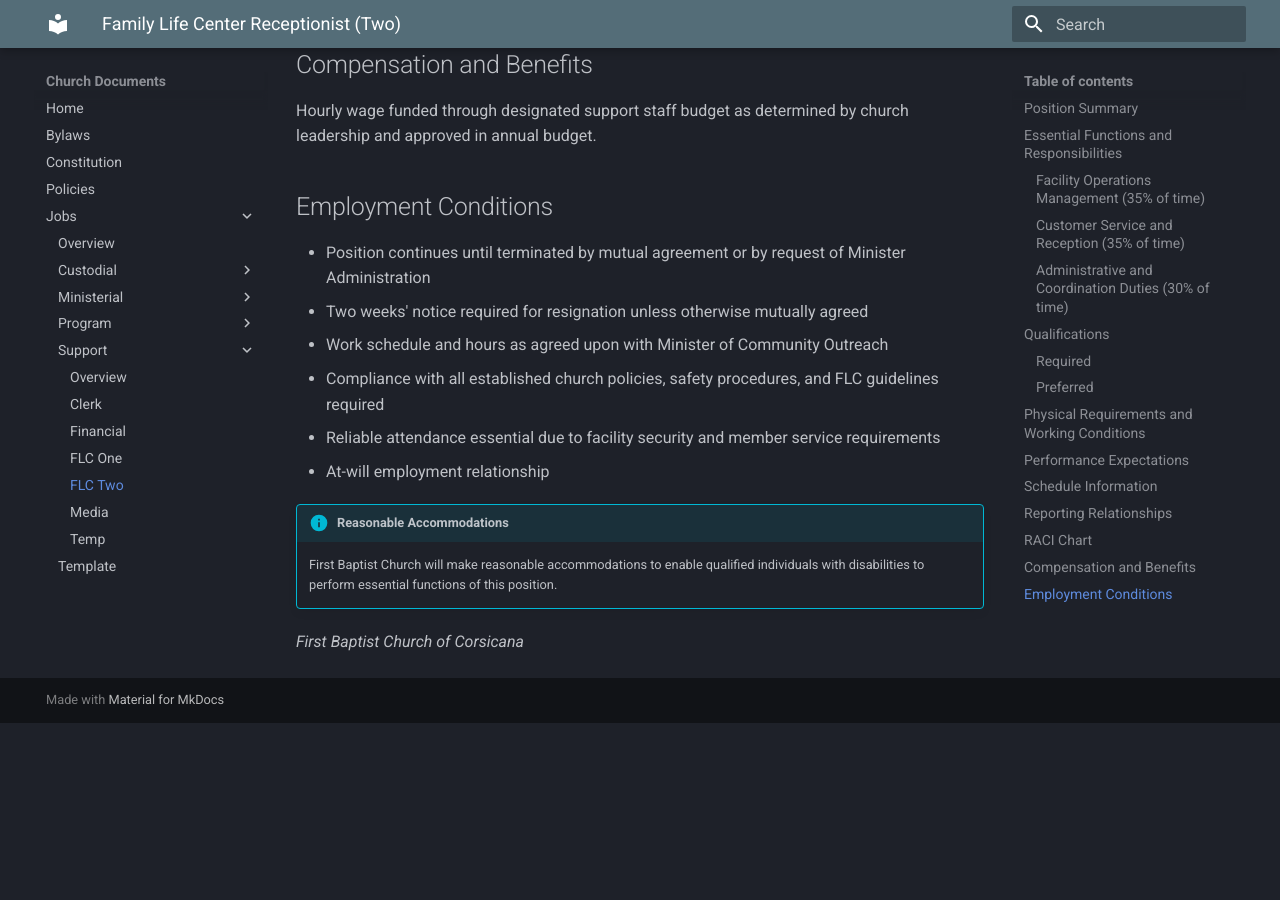
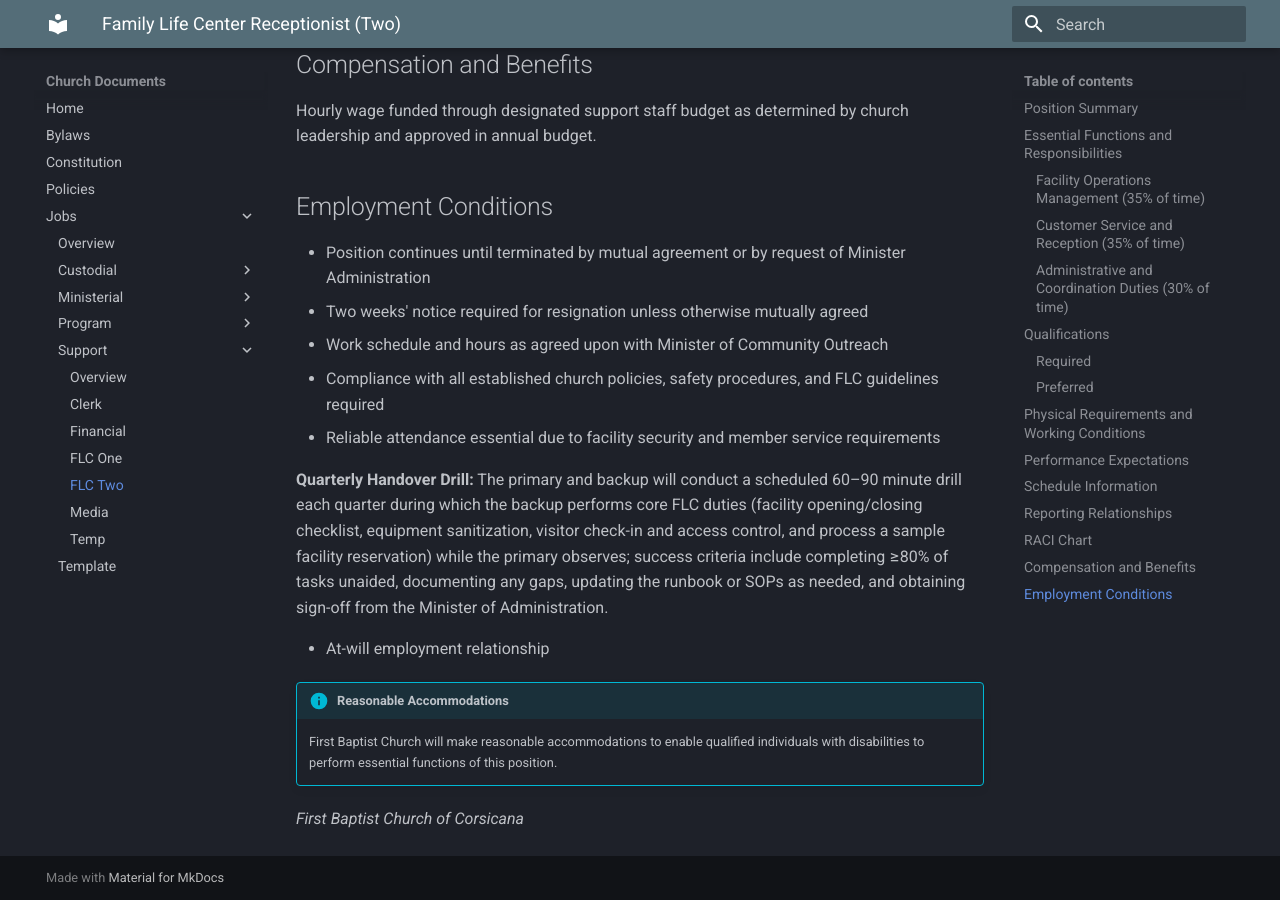
Before and after one commit to fbccana/church-docs, an MkDocs documentation site: the page built from docs/jobs/support/job-support-flc-two.md, in a window 1280 px wide and 900 px high, scrolled down 3608 px. Built offline with MkDocs 1.6.1 and Material for MkDocs 9.7.7, drawn with Linux system fonts in a browser that asks for light colours; before the commit the page ends 4331 px from its top, so only the background shows below that.

Commit message:
docs(jobs): add quarterly handover drill script to key support roles (Financial, FLCs, Media)

```diff
--- a/docs/jobs/support/job-support-flc-two.md
+++ b/docs/jobs/support/job-support-flc-two.md
@@ -114,6 +114,9 @@ Hourly wage funded through designated support staff budget as determined by chur
 - Work schedule and hours as agreed upon with Minister of Community Outreach
 - Compliance with all established church policies, safety procedures, and FLC guidelines required
 - Reliable attendance essential due to facility security and member service requirements
+
+**Quarterly Handover Drill:** The primary and backup will conduct a scheduled 60–90 minute drill each quarter during which the backup performs core FLC duties (facility opening/closing checklist, equipment sanitization, visitor check-in and access control, and process a sample facility reservation) while the primary observes; success criteria include completing ≥80% of tasks unaided, documenting any gaps, updating the runbook or SOPs as needed, and obtaining sign-off from the Minister of Administration.
+
 - At-will employment relationship
 
 !!! info "Reasonable Accommodations"
```
Also changed, not shown: docs/jobs/support/job-support-financial.md (+3 -0 lines), docs/jobs/support/job-support-flc-one.md (+3 -0 lines), docs/jobs/support/job-support-media.md (+3 -0 lines).
